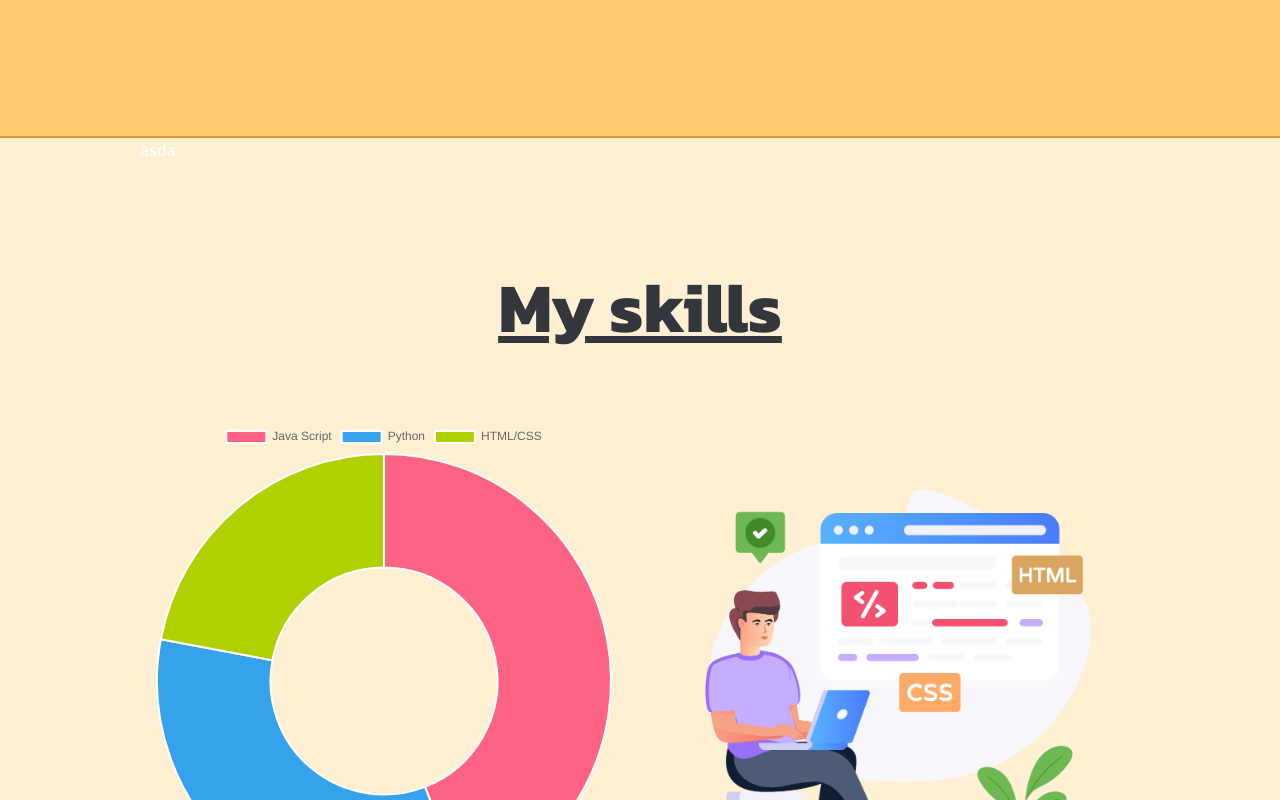
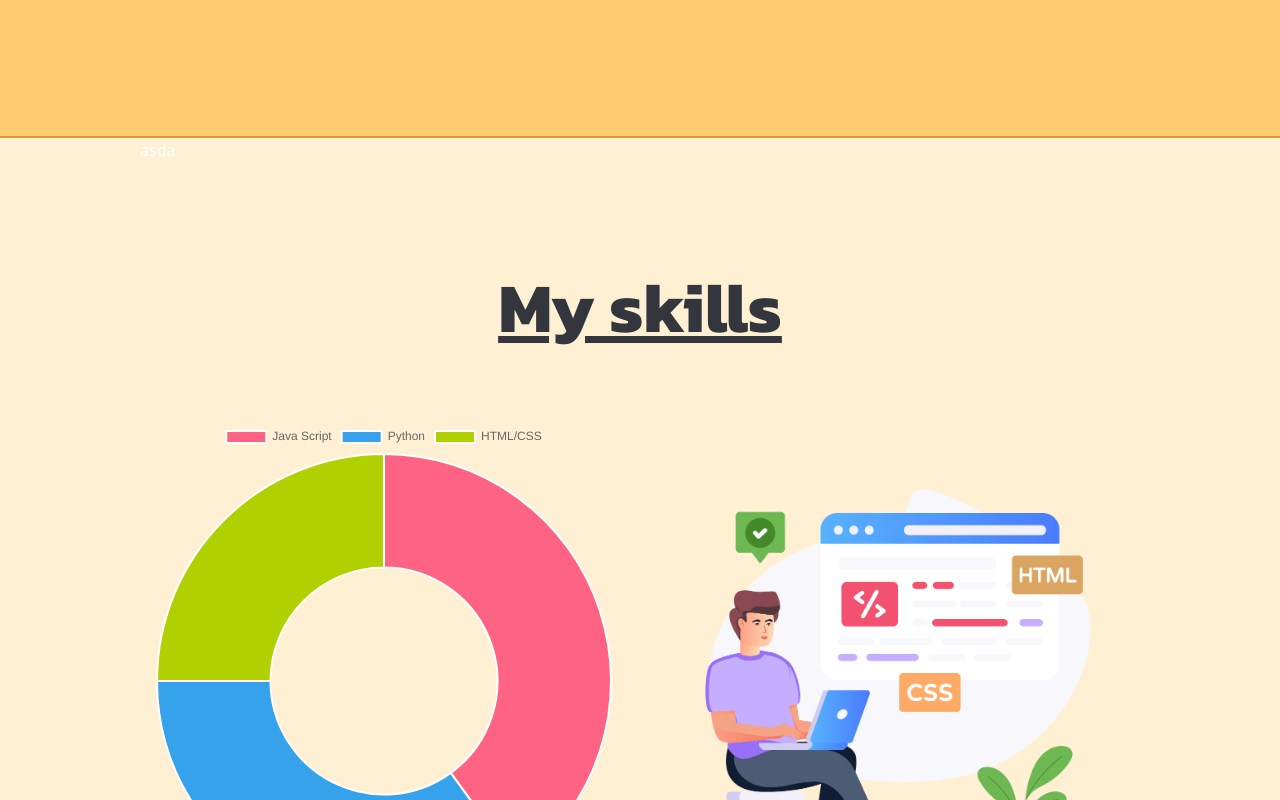
Before and after one commit to elusiivee/portfolio, a Vue app in the folder Portfolio/: page / in a window 1280 px wide. Shown: the part 720-1520 px from the top of the page. Built offline with nearby package versions, Linux system fonts and the light colour scheme.

Commit message:
fixed some issues with pie chart

```diff
--- a/Portfolio/src/components/MainComponent.vue
+++ b/Portfolio/src/components/MainComponent.vue
@@ -176,6 +176,7 @@ html {
 section{
     display: grid;
     height: 100vh;
+    transform: translatex(-50%)
 }
 .hidden{
     opacity: 0;
@@ -184,5 +185,6 @@ section{
 .show{
     opacity: 1;
     transition: all 2s;
+    transform: translatex(0%)
 }
 </style>
--- a/Portfolio/src/components/PieChart.vue
+++ b/Portfolio/src/components/PieChart.vue
@@ -14,22 +14,26 @@
         new Chart(ctx, {
             type: 'doughnut',
             data: {
+
                 labels: [
                     'Java Script', 'Python', 'HTML/CSS'
                 ],
                 datasets: [
                     {
                         label: 'My First Dataset',
-                        data: [
-                            300, 230, 150
-                        ],
+                        data: [40, 35, 25],
+
                         backgroundColor: [
                             'rgb(255, 99, 132)', 'rgb(54, 162, 235)', 'rgb(176, 208, 0)'
                         ],
                         hoverOffset: 4
                     }
                 ]
-            }
+            },
+            options: {
+                        indexAxis: 'y',
+                    },
         });
+
     });
 </script>
```
